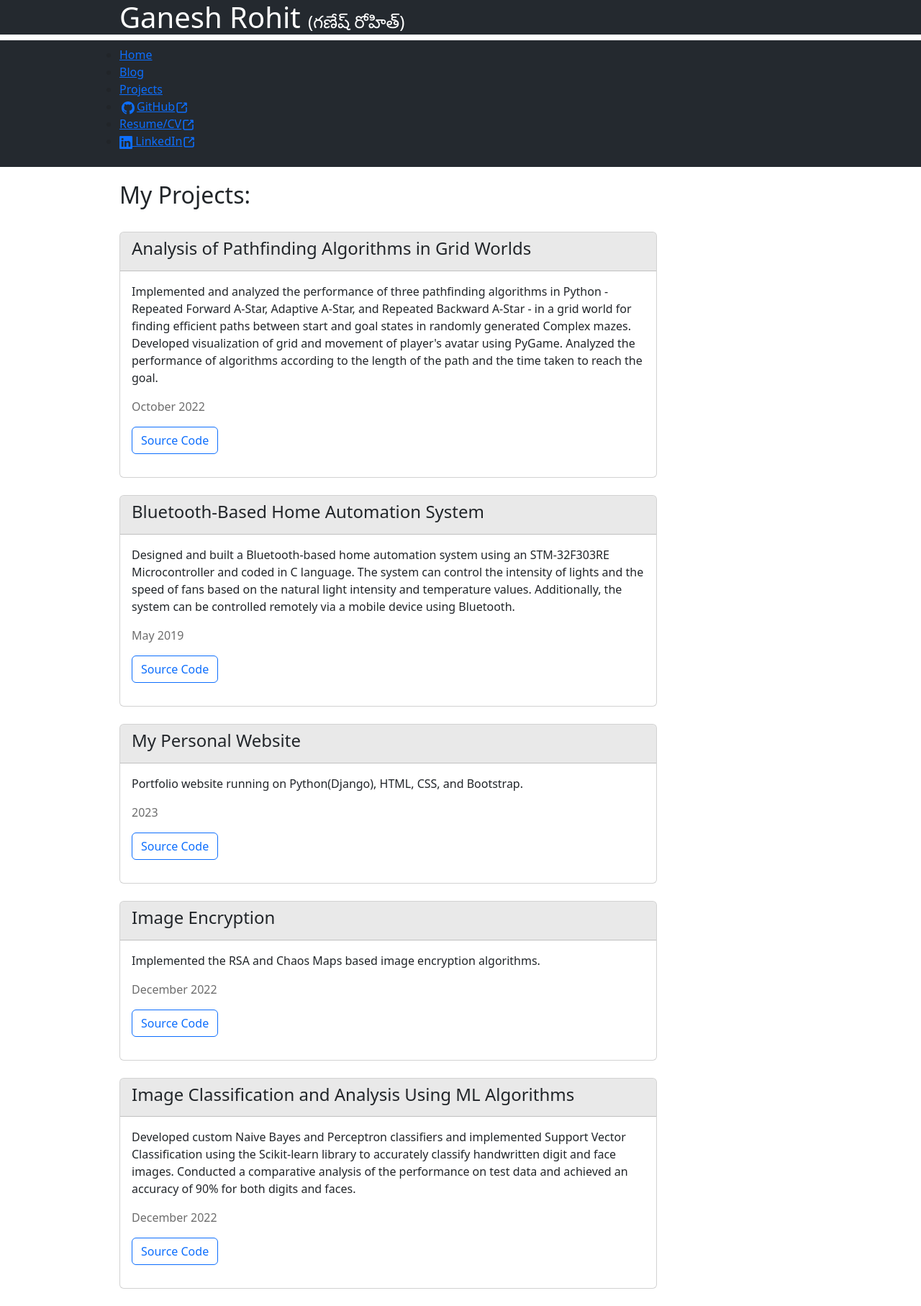
After one commit to ganeshrohit/My-Personal-Website, a Django app: page /projects/ in a window 1280 px wide. The commit adds this page. Shown: the whole page at 72% size. Run offline with Django 3.2, Linux system fonts and the light colour scheme.

Commit message:
Added the Projects page

```diff
--- a/mysite/urls.py
+++ b/mysite/urls.py
@@ -21,4 +21,5 @@ urlpatterns = [
     path('admin/', admin.site.urls),
     path('', views.home_page, name='home_page'),
     path('blog/' , include('blog.urls')),
+    path('projects/', views.projects_page, name='projects_page'),
 ]
--- a/mysite/views.py
+++ b/mysite/views.py
@@ -2,3 +2,6 @@ from django.shortcuts import render
 
 def home_page(request):
     return render(request, 'home_page.html', {})
+
+def projects_page(request):
+    return render(request, 'projects.html', {})
--- a/templates/base.html
+++ b/templates/base.html
@@ -25,7 +25,7 @@
                     <ul class="ps-xl-5">
                         <li><a href="/" aria-current="page">Home</a></li>
                         <li><a href="/blog/">Blog</a></li>
-                        <li><a href="/">Projects</a></li>
+                        <li><a href="/projects/">Projects</a></li>
                         <li><a href="https://github.com/ganeshrohit" target="_blank">
                             {% include './icons/github-mark.svg' %}GitHub{% include './icons/external-link.svg' %} </a>
                         </li>
--- /dev/null
+++ b/templates/projects.html
@@ -0,0 +1,74 @@
+{% extends 'base.html' %}
+
+{% block content %}
+
+    <h2>My Projects:</h2>
+    <br>
+    <div class="card w-75">
+        <div class="card-header" style="background-color: rgba(192, 192, 192, 0.349);">
+            <h4>Analysis of Pathfinding Algorithms in Grid Worlds</h4>
+          </div>
+        <div class="card-body">
+            <p class="card-text">Implemented and analyzed the performance of three pathfinding algorithms in
+                Python - Repeated Forward A-Star, Adaptive A-Star, and Repeated Backward A-Star - in a
+                grid world for finding efficient paths between start and goal states in randomly generated Complex mazes.
+                Developed visualization of grid and movement of player's avatar using PyGame.
+                Analyzed the performance of algorithms according to the length of the path and the time taken to reach the goal.</p>
+
+            <p style="color: #6d6d6d">October 2022</p>
+            <p><a href="https://github.com/ganeshrohit/Path-Finder-in-a-Maze" target="_blank" class="btn btn-outline-primary">Source Code</a></p>
+        </div>
+    </div>
+    <br>
+    <div class="card w-75">
+        <div class="card-header" style="background-color: rgba(192, 192, 192, 0.349);">
+            <h4>Bluetooth-Based Home Automation System</h4>
+          </div>
+        <div class="card-body">
+            <p class="card-text">Designed and built a Bluetooth-based home automation system using an
+                STM-32F303RE Microcontroller and coded in C language.
+                The system can control the intensity of lights and the speed of fans based on the natural light
+                intensity and temperature values.
+                Additionally, the system can be controlled remotely via a mobile device using Bluetooth.</p>
+            <p style="color: #6d6d6d">May 2019</p>
+            <p><a href="https://github.com/ganeshrohit/Home-Automation-System" target="_blank" class="btn btn-outline-primary">Source Code</a></p>
+        </div>
+    </div>
+    <br>
+    <div class="card w-75">
+        <div class="card-header" style="background-color: rgba(192, 192, 192, 0.349);">
+            <h4>My Personal Website</h4>
+          </div>
+        <div class="card-body">
+            <p class="card-text"> Portfolio website running on Python(Django), HTML, CSS, and Bootstrap.</p>
+            <p style="color: #6d6d6d">2023</p>
+            <p><a href="https://github.com/ganeshrohit/My-Personal-Website" target="_blank" class="btn btn-outline-primary">Source Code</a></p>
+        </div>
+    </div>
+    <br>
+    <div class="card w-75">
+        <div class="card-header" style="background-color: rgba(192, 192, 192, 0.349);">
+            <h4>Image Encryption</h4>
+          </div>
+        <div class="card-body">
+            <p class="card-text"> Implemented the RSA and Chaos Maps based image encryption algorithms.</p>
+            <p style="color: #6d6d6d">December 2022</p>
+            <p><a href="https://github.com/ganeshrohit/Image-Encryption-Using-RSA-and-Chaotic-Maps" target="_blank" class="btn btn-outline-primary">Source Code</a></p>
+        </div>
+    </div>
+    <br>
+    <div class="card w-75">
+        <div class="card-header" style="background-color: rgba(192, 192, 192, 0.349);">
+            <h4>Image Classification and Analysis Using ML Algorithms</h4>
+          </div>
+        <div class="card-body">
+            <p class="card-text">Developed custom Naive Bayes and Perceptron classifiers and implemented Support Vector Classification
+                using the Scikit-learn library to accurately classify handwritten digit and face images.
+                Conducted a comparative analysis of the performance on test data and achieved an accuracy of 90% for both digits and faces.</p>
+            <p style="color: #6d6d6d">December 2022</p>
+            <p><a href="https://github.com/ganeshrohit/Face-and-Digit-Classification" target="_blank" class="btn btn-outline-primary">Source Code</a></p>
+        </div>
+    </div>
+    <br>
+
+{% endblock %}
```
